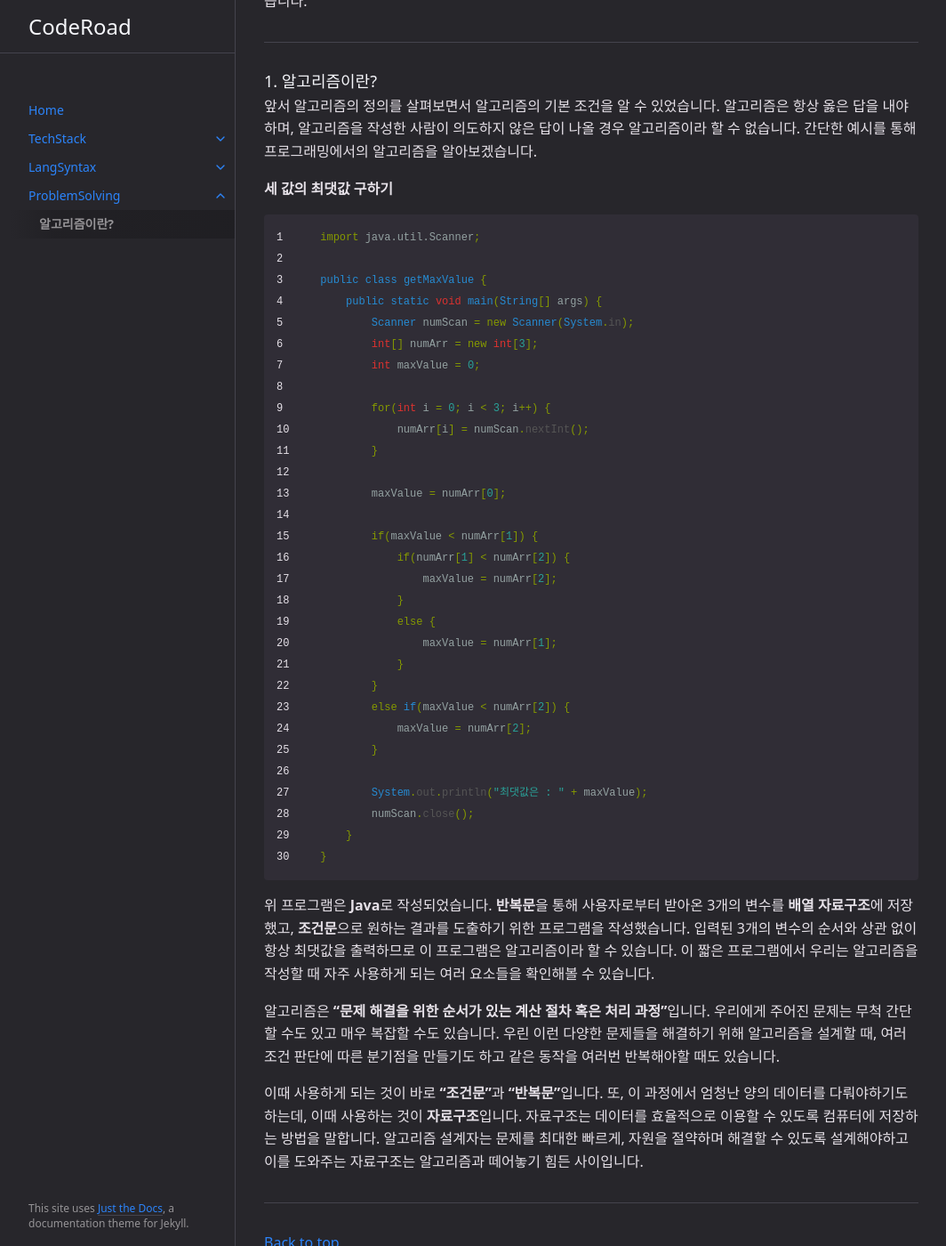
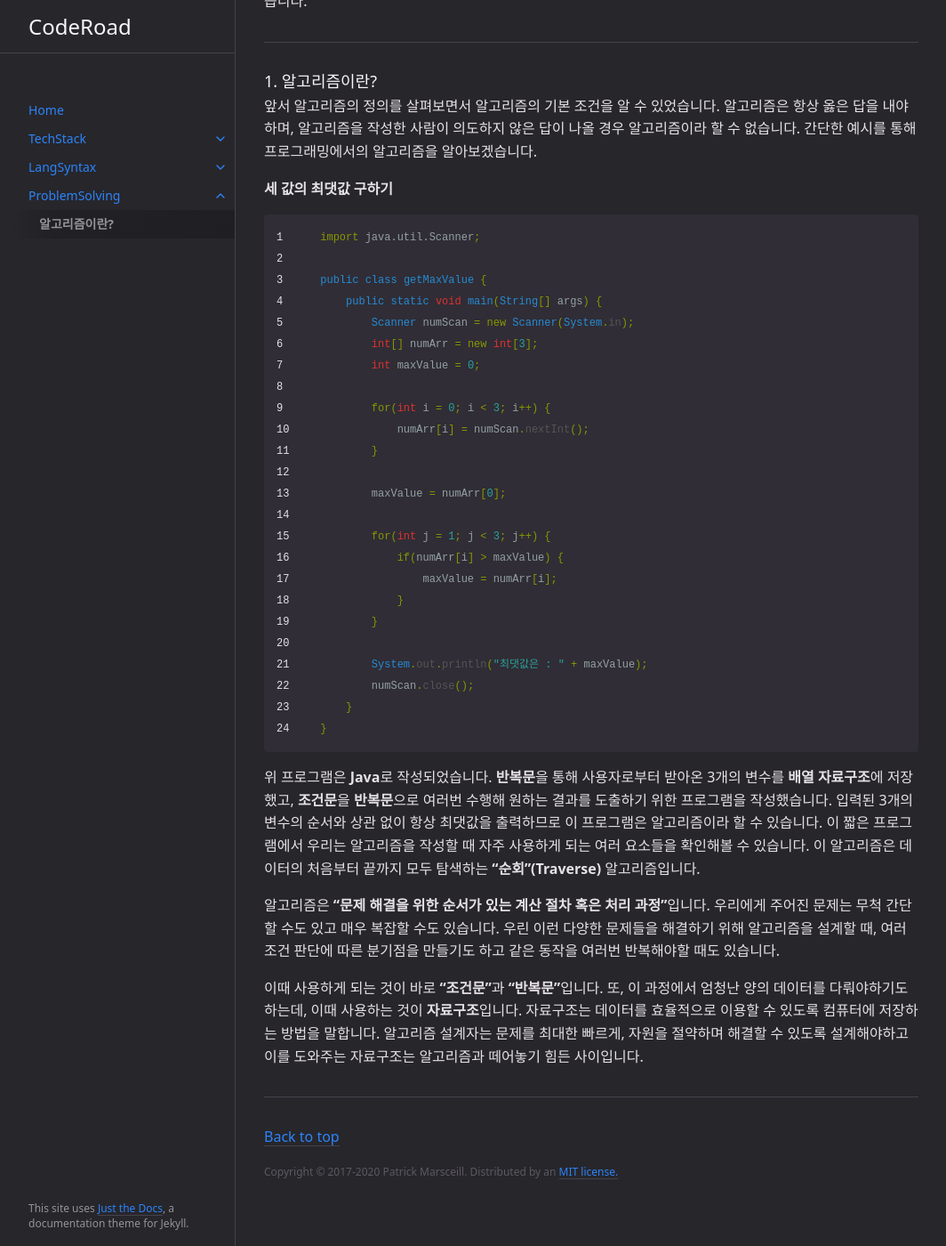
Before and after one commit to hangillee/hangillee.github.io, a Jekyll site: the page built from docs/ProblemSolving/ps1.md, in a window 1280 px wide and 1400 px high, scrolled down 304 px. Shown: the whole window at 89% size, without its empty margins (107-1171 px from the left). Built offline with Jekyll 4.4.1, drawn with Linux system fonts in a browser that asks for light colours.

Commit message:
CHORE Edit ps1 page

````diff
--- a/docs/ProblemSolving/ps1.md
+++ b/docs/ProblemSolving/ps1.md
@@ -37,16 +37,10 @@ public class getMaxValue {
 
         maxValue = numArr[0];
 
-        if(maxValue < numArr[1]) {
-            if(numArr[1] < numArr[2]) {
-                maxValue = numArr[2];
+        for(int j = 1; j < 3; j++) {
+            if(numArr[i] > maxValue) {
+                maxValue = numArr[i];
             }
-            else {
-                maxValue = numArr[1];
-            }
-        }
-        else if(maxValue < numArr[2]) {
-            maxValue = numArr[2];
         }
 
         System.out.println("최댓값은 : " + maxValue);
@@ -55,7 +49,7 @@ public class getMaxValue {
 }
 ```
 
-위 프로그램은 **Java**로 작성되었습니다. **반복문**을 통해 사용자로부터 받아온 3개의 변수를 **배열 자료구조**에 저장했고, **조건문**으로 원하는 결과를 도출하기 위한 프로그램을 작성했습니다. 입력된 3개의 변수의 순서와 상관 없이 항상 최댓값을 출력하므로 이 프로그램은 알고리즘이라 할 수 있습니다. 이 짧은 프로그램에서 우리는 알고리즘을 작성할 때 자주 사용하게 되는 여러 요소들을 확인해볼 수 있습니다.
+위 프로그램은 **Java**로 작성되었습니다. **반복문**을 통해 사용자로부터 받아온 3개의 변수를 **배열 자료구조**에 저장했고, **조건문**을 **반복문**으로 여러번 수행해 원하는 결과를 도출하기 위한 프로그램을 작성했습니다. 입력된 3개의 변수의 순서와 상관 없이 항상 최댓값을 출력하므로 이 프로그램은 알고리즘이라 할 수 있습니다. 이 짧은 프로그램에서 우리는 알고리즘을 작성할 때 자주 사용하게 되는 여러 요소들을 확인해볼 수 있습니다. 이 알고리즘은 데이터의 처음부터 끝까지 모두 탐색하는 **"순회"(Traverse)** 알고리즘입니다.
 
 알고리즘은 **"문제 해결을 위한 순서가 있는 계산 절차 혹은 처리 과정"**입니다. 우리에게 주어진 문제는 무척 간단할 수도 있고 매우 복잡할 수도 있습니다. 우린 이런 다양한 문제들을 해결하기 위해 알고리즘을 설계할 때, 여러 조건 판단에 따른 분기점을 만들기도 하고 같은 동작을 여러번 반복해야할 때도 있습니다.
 
````
